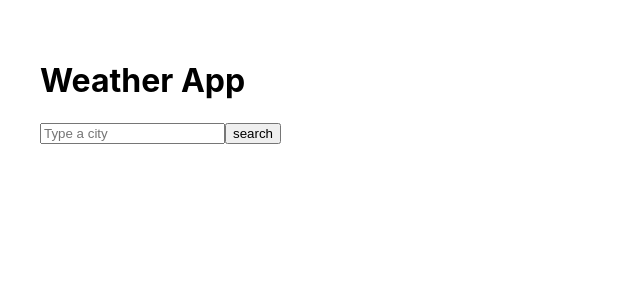
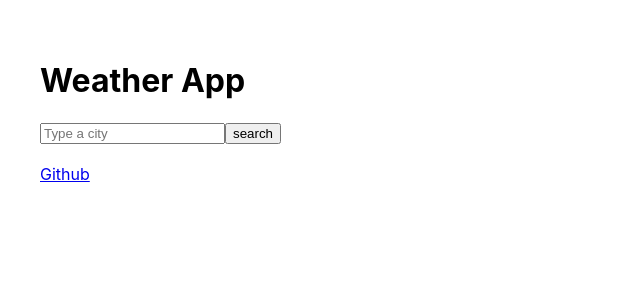
Before and after one commit to acuraintegurl/weather-react, a React (Create React App) app: page / in a window 1280 px wide. Shown: the top 300 px of the page, without its empty margins (0-640 px from the left). Built offline with nearby package versions, Linux system fonts and the light colour scheme.

Commit message:
added github repo url

```diff
--- a/src/App.css
+++ b/src/App.css
@@ -3,6 +3,9 @@
   padding: 40px;
 }
 
+form {
+  margin-bottom: 20px;
+}
 .App-logo {
   height: 40vmin;
   pointer-events: none;
--- a/src/SearchEngine.js
+++ b/src/SearchEngine.js
@@ -35,6 +35,9 @@
       <input type="submit" value="search" />
     </form>
   );
+  let github = (
+    <a href="https://github.com/acuraintegurl/weather-react">Github</a>
+  );
 
   if (loaded) {
     return (
@@ -53,6 +56,11 @@
       </div>
     );
   } else {
-    return form;
+    return (
+      <div>
+        {form}
+        {github}
+      </div>
+    );
   }
 }
```
